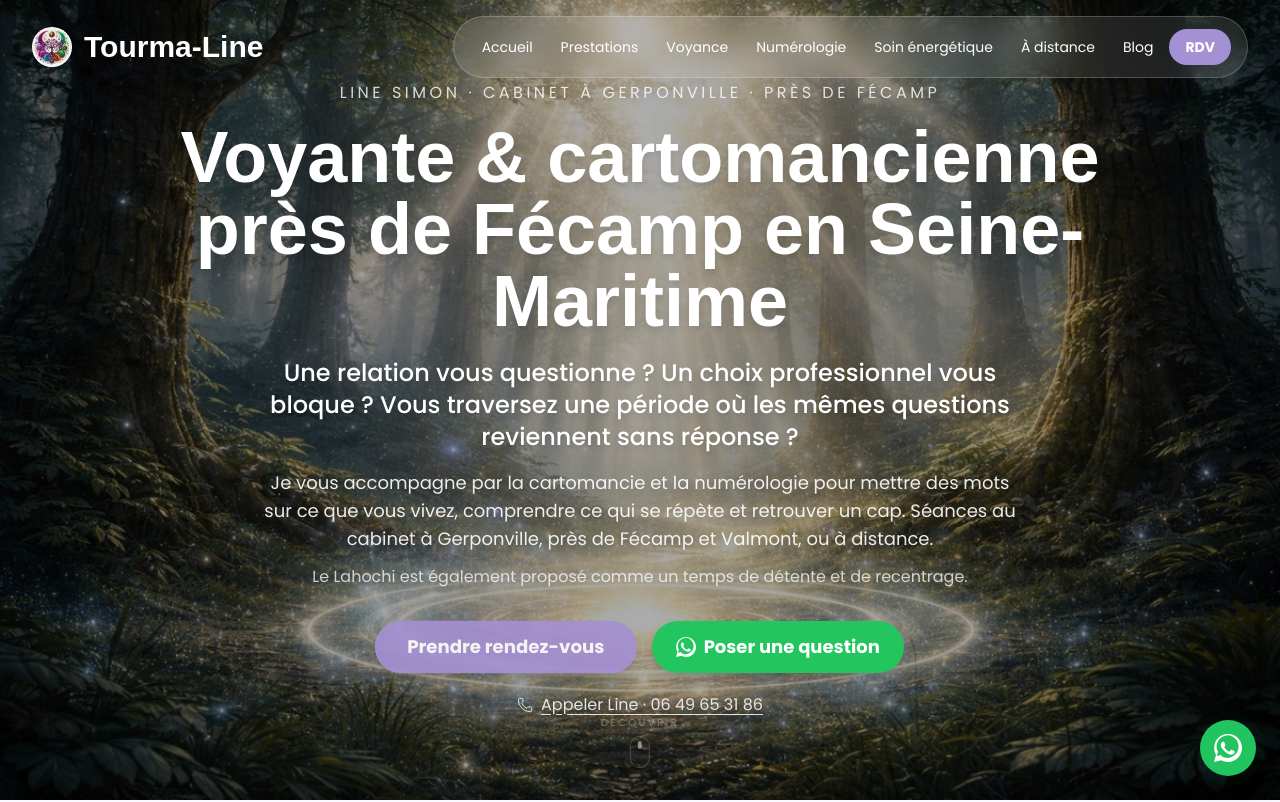
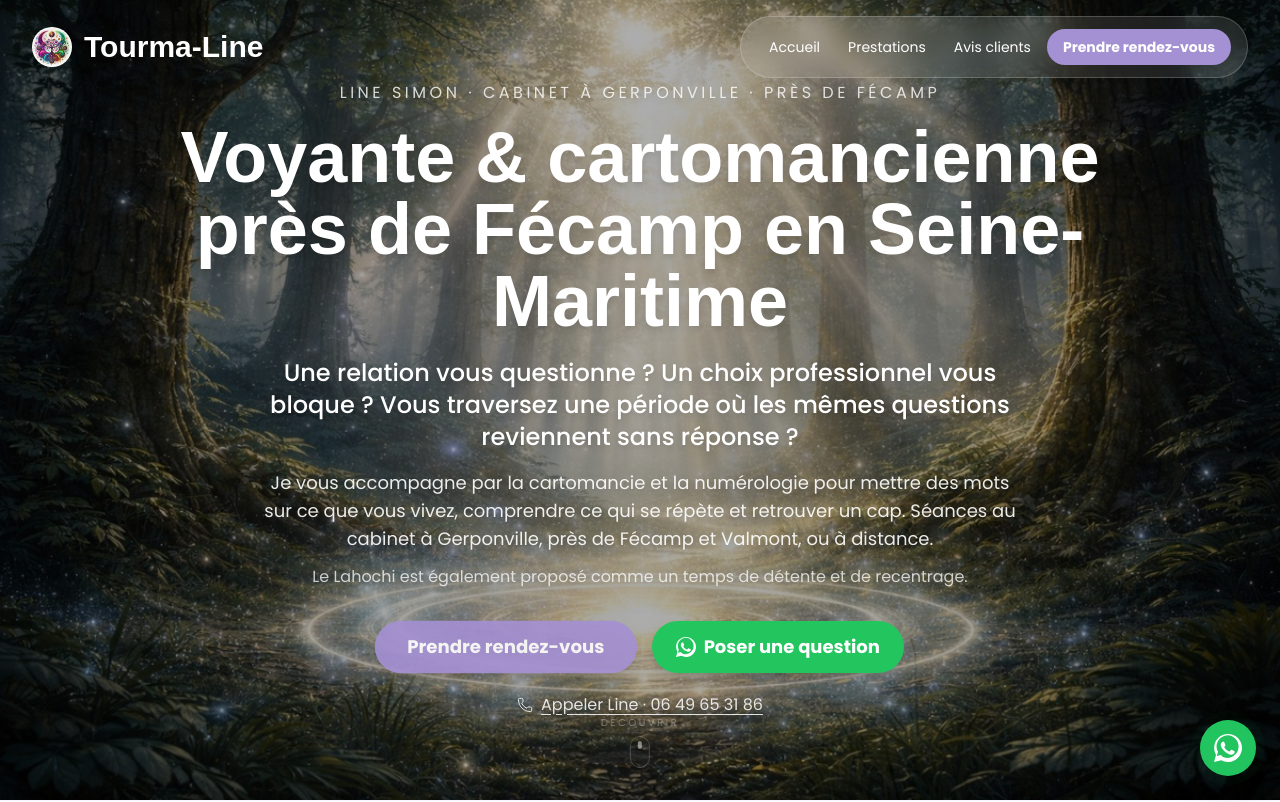
Before and after one commit to Creativityliberty/Tourma-line, a React (Vite) app: page / in a window 1280 px wide. Shown: the top 802 px of the page. Built offline with nearby package versions, Linux system fonts and the light colour scheme; a web font is replaced by a local one.

Commit message:
feat: simplify primary navigation

```diff
--- a/src/components/layout/Header.tsx
+++ b/src/components/layout/Header.tsx
@@ -5,11 +5,7 @@ type NavClickHandler = (e: React.MouseEvent<HTMLAnchorElement>) => void;
 const navItems = [
     { href: "/", label: "Accueil" },
     { href: "/prestations", label: "Prestations" },
-    { href: "/cartomancie", label: "Voyance" },
-    { href: "/numerologie", label: "Numérologie" },
-    { href: "/soin-lahochi", label: "Soin énergétique" },
-    { href: "/consultation-a-distance", label: "À distance" },
-    { href: "/blog", label: "Blog" },
+    { href: "/avis", label: "Avis clients" },
 ];
 
 export const Header = ({ onNavClick }: { onNavClick: NavClickHandler }) => {
@@ -64,7 +60,7 @@ export const Header = ({ onNavClick }: { onNavClick: NavClickHandler }) => {
                         onClick={onNavClick}
                         className="bg-brand-purple hover:bg-opacity-80 text-white font-bold py-2 px-4 rounded-full transition-all duration-300 transform active:scale-95 text-sm ml-2"
                     >
-                        RDV
+                        Prendre rendez-vous
                     </a>
                 </nav>
 
@@ -118,7 +114,7 @@ export const Header = ({ onNavClick }: { onNavClick: NavClickHandler }) => {
                         }}
                         className="block bg-brand-purple hover:bg-opacity-80 text-white font-bold py-2 px-4 rounded-full text-center transition-all duration-300 mt-2"
                     >
-                        Prendre RDV
+                        Prendre rendez-vous
                     </a>
                 </nav>
             ) : null}
```
